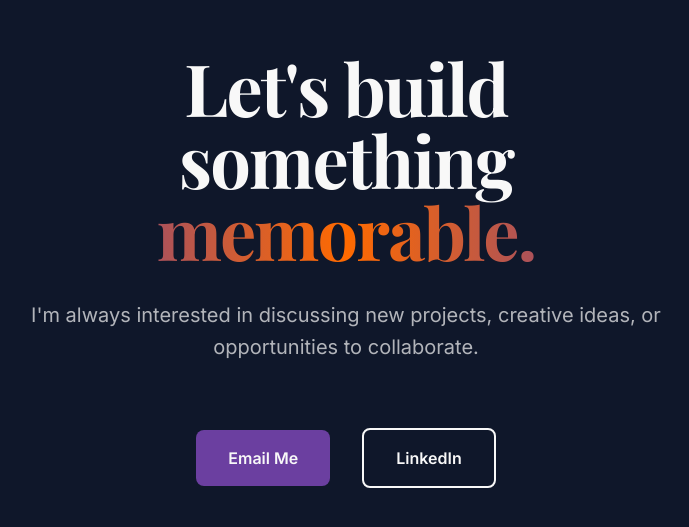
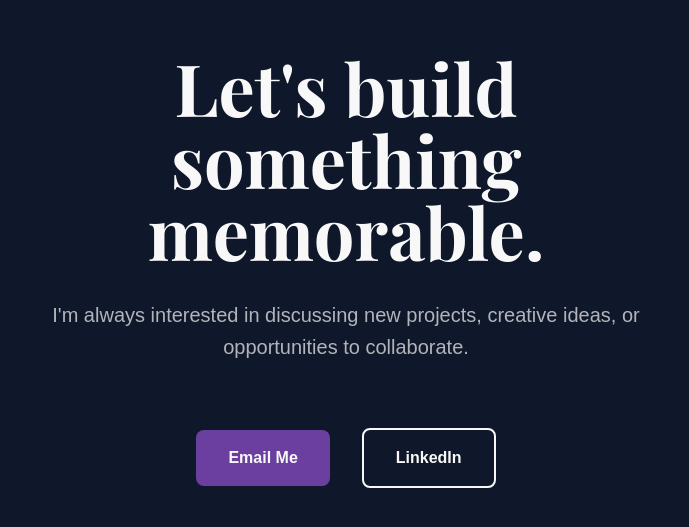
Before and after one commit to martedgeorge/george-portfolio, a Next.js app: page /contact in a window 1280 px wide. Shown: the part 131-658 px from the top of the page, without its empty margins (294-983 px from the left). Built offline with nearby package versions, Linux system fonts and the light colour scheme.

Commit message:
Refactor globals.css for color variables and cleanup
Removed custom scrollbar styles and utility animations. Added CSS variables for background and foreground colors.

```diff
--- a/src/app/globals.css
+++ b/src/app/globals.css
@@ -2,56 +2,27 @@
 @tailwind components;
 @tailwind utilities;
 
-/* Custom scrollbar */
-::-webkit-scrollbar {
-  width: 12px;
+:root {
+  --background: #0B1020;
+  --foreground: #F8F8F8;
 }
 
-::-webkit-scrollbar-track {
-  background: #0F172A;
+* {
+  box-sizing: border-box;
 }
 
-::-webkit-scrollbar-thumb {
-  background: #6B3FA0;
-  border-radius: 6px;
-}
-
-::-webkit-scrollbar-thumb:hover {
-  background: #FF6A00;
-}
-
-/* Smooth scroll behavior */
 html {
   scroll-behavior: smooth;
 }
 
-/* Custom font sizing */
-@layer base {
-  h1 {
-    @apply text-display-xl font-serif font-bold tracking-tight;
-  }
-  h2 {
-    @apply text-display-lg font-serif font-bold tracking-tight;
-  }
-  h3 {
-    @apply text-display font-serif font-bold;
-  }
-  p {
-    @apply text-base leading-relaxed;
-  }
+body {
+  margin: 0;
+  background: #0B1020;
+  color: #F8F8F8;
+  font-family: Arial, Helvetica, sans-serif;
 }
 
-/* Utility animations */
-@layer components {
-  .animate-in {
-    @apply animate-fade-in;
-  }
-
-  .text-gradient {
-    @apply bg-gradient-to-r from-electric-purple via-bright-orange to-electric-purple bg-clip-text text-transparent;
-  }
-
-  .card-hover {
-    @apply transition-all duration-300 ease-out hover:scale-[1.02] hover:shadow-2xl;
-  }
+::selection {
+  background: #FF6A00;
+  color: #0B1020;
 }
```
